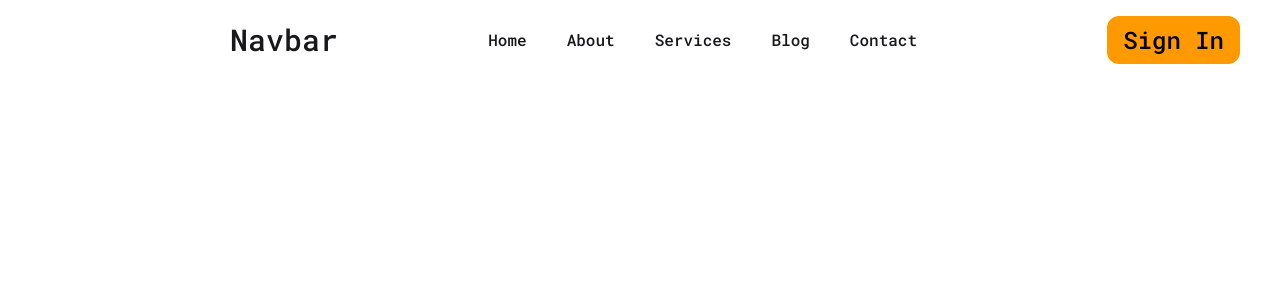
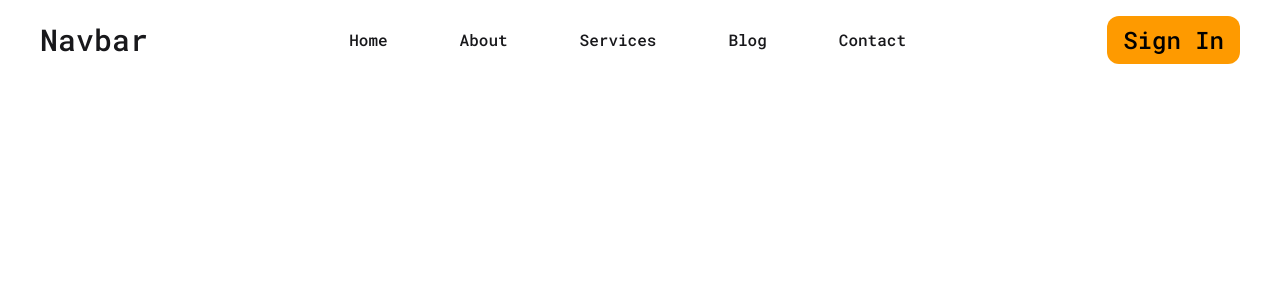
Before and after one commit to Arif1917/reeact-fortifour, a React (Vite) app: page / in a window 1280 px wide. Shown: the top 300 px of the page. Built offline with nearby package versions, Linux system fonts and the light colour scheme.

Commit message:
lift up and down added

```diff
--- a/src/components/Navbar/Navbar.jsx
+++ b/src/components/Navbar/Navbar.jsx
@@ -10,21 +10,29 @@ const dataNavigation = [
 const Navbar = () => {
 
     const [open, setOpen] = useState(false)
+    const links =  dataNavigation.map(data => <li key={data.id} className='md:mr-10 px-4 hover:bg-gray-400'><a href={data.path}>{data.name}</a></li>)
+
 
     return (
         <div>
             <nav className='flex items-center justify-between px-10 py-4'>
 
+
                <span onClick={()=> setOpen(!open)} className='flex mr-10'>
                 { open ? <X size={45} color='black' className='md:hidden'></X> : <Menu size={45} color='black' className='md:hidden'/>}
+                <ul className={`md:hidden absolute ${open ? 'top-16' : '-top-40'} duration-700 bg-amber-400`}>
+                {
+                    links
+                }
+              </ul>
+                <h2 className='text-3xl font-medium'>Navbar</h2>
+               </span>
 
 
-               </span>
-               <h2 className='text-3xl font-medium'>Navbar</h2>
-                <ul className='flex'>
-                    {
-                        dataNavigation.map(data => <li key={data.id} className='mr-10'><a href={data.path}>{data.name}</a></li>)
-                    }
+                <ul className='md:flex hidden'>
+                   {
+                    links
+                   }
                 </ul>
 
                 <button className='text-2xl text-black bg-amber-500 rounded-xl px-4 py-2'>Sign In</button>
```
